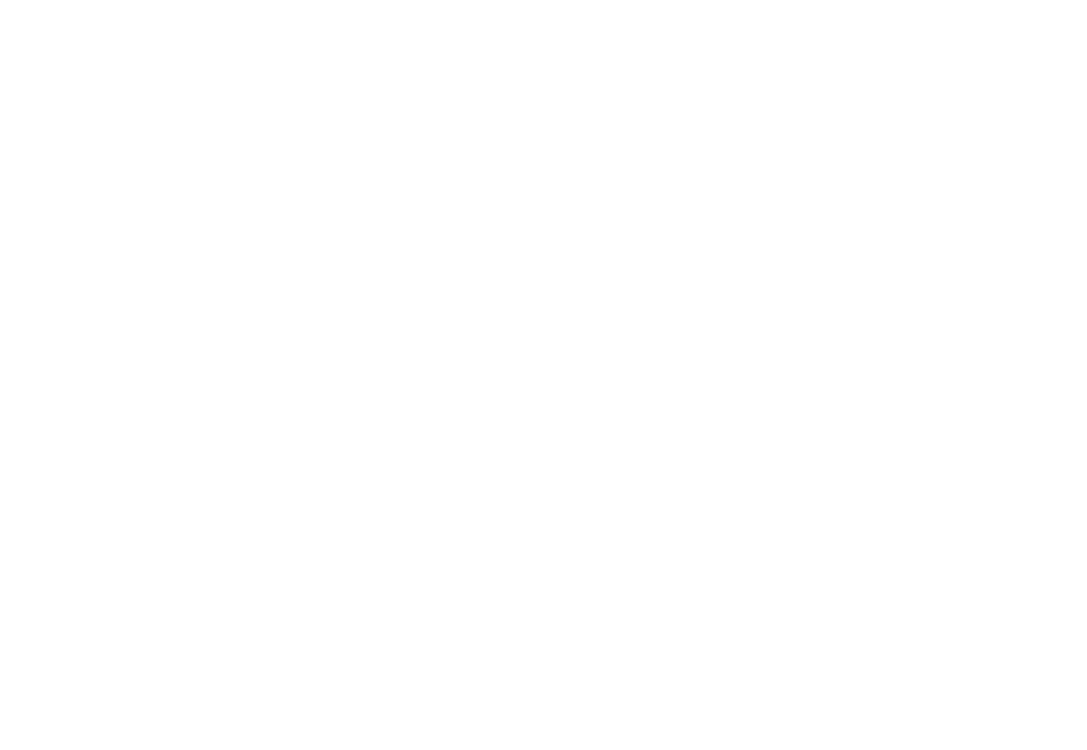
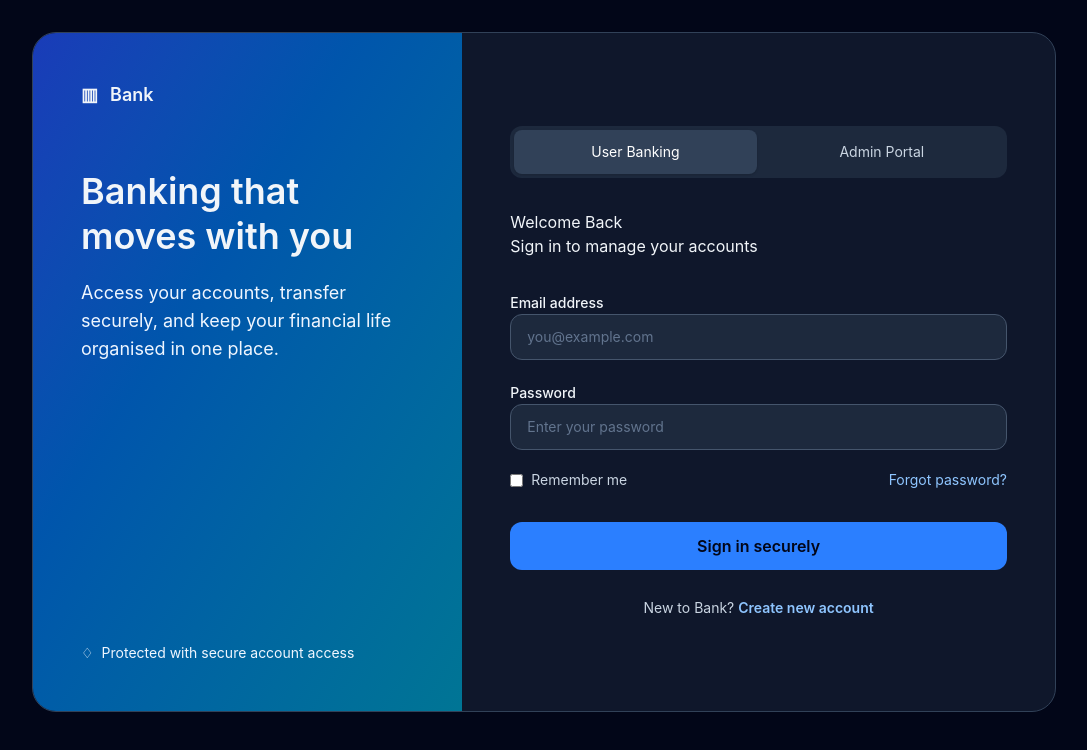
Before and after one commit to HaRsH1213/AI-Powered-Digital-Banking-Platform, a React app in the folder frontend/: page / in a window 1280 px wide. Shown: the top 750 px of the page, without its empty margins (96-1183 px from the left). Built offline with nearby package versions, Linux system fonts and the light colour scheme; the HTML template or start-up script is replaced by a standard one.

Commit message:
Created initial login page functionality

```diff
--- a/frontend/src/App.jsx
+++ b/frontend/src/App.jsx
@@ -1,8 +1,20 @@
+import { useState } from "react"
+import AccountTypeTabs from "./components/AccountTypeTabs"
+import AuthBrandPanel from "./components/AuthBrandPanel"
+import AuthLayout from "./components/AuthLayout"
+import AuthPanel from "./components/AuthPanel"
+import LoginForm from "./components/LoginForm"
+
 const App = () => {
+  const [accountType, setAccountType] = useState("user")
   return (
-    <div>
-
-    </div>
+    <AuthLayout>
+      <AuthBrandPanel/>
+      <AuthPanel>
+        <AccountTypeTabs accountType={accountType} onChange={setAccountType}/>
+        <LoginForm accountType={accountType}/>
+      </AuthPanel>
+    </AuthLayout>
   )
 }
 
--- a/frontend/src/components/AccountTypeTabs.jsx
+++ b/frontend/src/components/AccountTypeTabs.jsx
@@ -3,14 +3,14 @@
     <div className="flex gap-1 bg-slate-800 p-1 rounded-xl" aria-label="Choose your Account Type">
       <button onClick={()=>{
         onChange('user')
-      }} className={`flex-1 py-3 text-sm rounded-lg transition ${
+      }} className={`flex-1 py-3 text-sm rounded-lg hover:cursor-pointer transition ${
         accountType ==="user"
         ? "bg-slate-700 text-white shadow"
         : "text-slate-300 hover:bg-slate-700/60"
       } `}> User Banking</button>
       <button onClick={()=>{
         onChange('admin')
-      }} className={`flex-1 py-3 text-sm rounded-lg transition ${
+      }} className={`flex-1 py-3 text-sm rounded-lg hover:cursor-pointer transition ${
         accountType ==="admin"
         ? "bg-slate-700 text-white shadow"
         : "text-slate-300 hover:bg-slate-700/60"
--- a/frontend/src/components/AuthBrandPanel.jsx
+++ b/frontend/src/components/AuthBrandPanel.jsx
@@ -1,8 +1,34 @@
 const AuthBrandPanel = () => {
   return (
-    <div>
+    <section className="flex flex-col justify-between bg-linear-to-br from-blue-800 to-cyan-700 h-full p-8 sm:p-12 ">
+      <div className="flex items-center gap-3 text-lg font-semibold">
+        <span>▥</span>
+        Bank
+      </div>
 
-    </div>
+      <div className="my-10 max-w-sm lg:my-0">
+        <h1 className="text-4xl font-semibold leading-tight">
+          Banking that
+          <br />
+          moves with you
+        </h1>
+        <p className="mt-5 leading-7 text-lg text-blue-50">
+          Access your accounts, transfer
+          <br />
+          securely, and keep your financial
+          life organised in one place.
+        </p>
+
+      </div>
+
+
+      <div className=" lg:mt-55 flex items-center gap-2 text-sm text-blue-50">
+        <span>♢</span>
+        Protected with secure account access
+
+      </div>
+
+    </section>
   )
 }
 
--- a/frontend/src/components/LoginForm.jsx
+++ b/frontend/src/components/LoginForm.jsx
@@ -1,6 +1,69 @@
-const LoginForm = () => {
+const LoginForm = ({accountType}) => {
   return (
-    <div>
+    <div className="mt-8">
+      <div>
+        <h2>
+          {accountType === "admin" ? "Admin Sign in" : "Welcome Back"}
+        </h2>
+
+        <p>
+          {accountType === "admin" ? "Use your authorised staff credentials" : "Sign in to manage your accounts"}
+        </p>
+      </div>
+
+      <form className="mt-8">
+        <div className="mb-5">
+          <label className="text-sm font-medium mb-2">
+            Email address
+          </label>
+          <input className="px-4 py-3 w-full rounded-xl border border-slate-600 bg-slate-800  text-sm outline-none transition placeholder:text-slate-500 focus:border-blue-400 focus:ring-2 focus:ring-blue-400/30  "
+          id="email"
+          type="email"
+          placeholder="you@example.com"
+          required />
+        </div>
+
+        <div className="mb-5">
+          <lable className="text-sm font-medium mb-2">
+            Password
+          </lable>
+          <input className="px-4 py-3 rounded-xl w-full border border-slate-600 bg-slate-800 text-sm outline-none transition placeholder:text-slate-500 focus:border-blue-400 focus:ring-2 focus:ring-slate-400/30"
+          id="password"
+          type="password"
+          placeholder="Enter your password"
+          required/>
+        </div>
+
+        <div className="flex items-center justify-between text-sm mb-8">
+          <label className="flex items-center text-slate-300 gap-2 ">
+          <input type="checkbox"/>
+          Remember me
+          </label>
+
+          <a className="text-blue-300 hover:text-blue-200"
+          href="#forgot">
+            Forgot password?
+          </a>
+        </div>
+
+        <button className=" w-full bg-blue-500 px-4 py-3 rounded-xl font-semibold text-slate-950 transition hover:bg-blue-400 hover:cursor-pointer">
+        {accountType === "admin"
+        ? "Access admin portal"
+        : "Sign in securely"}
+      </button>
+
+      </form>
+
+
+      <p className="text-center mt-7 text-sm text-slate-300">
+        New to Bank?{" "}
+        <a className="font-semibold text-blue-300 hover:text-blue-200"
+        href="#register">
+          Create new account
+
+        </a>
+      </p>
+
 
     </div>
   )
```
